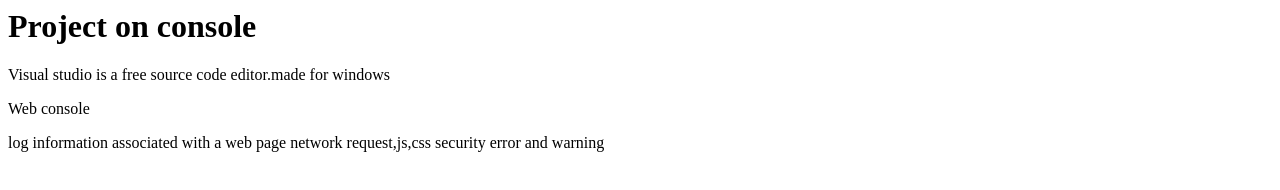
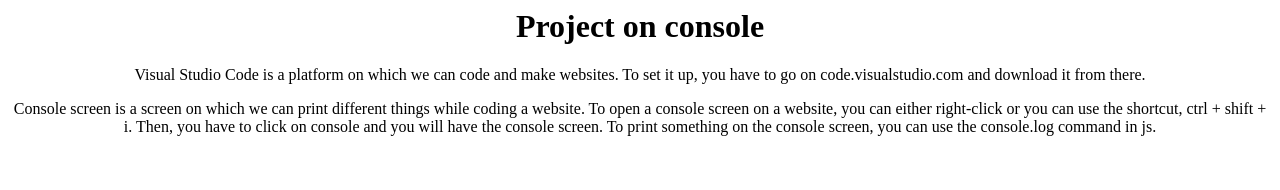
Before and after one commit to syed2008/project-77, a plain HTML site: page index.html in a window 1280 px wide. Drawn offline with Linux system fonts and the light colour scheme.

Commit message:
Add files via upload

```diff
--- a/index.html
+++ b/index.html
@@ -5,13 +5,15 @@
      </title>
  </head>
  <body>
+     <center>
      <h1>Project on console</h1>
-     <p>Visual studio is a free source code editor.made for windows</p>
-     <p>Web console</p>
-     log information associated with a web page network request,js,css security error and warning
-     <script> console.log("my frist console project");
-     var first_name="my name is dayam";
-     console.log(first_name);
+     <p>Visual Studio Code is a platform on which we can code and make websites. To set it up, you have to go on code.visualstudio.com and download it from there.</p>
+     <p>Console screen is a screen on which we can print different things while coding a website. To open a console screen on a website, you can either right-click or you can use the shortcut, ctrl + shift + i. Then, you have to click on console and you will have the console screen. To print something on the console screen, you can use the console.log command in js. </p></center>
+     <script>
+      console.log("my frist console project");
+     var first_name="Dayam";
+     var second_name="Hussain";
+     console.log(first_name.concat(second_name));
 var a= 10;
      var b= 5;
 
```
